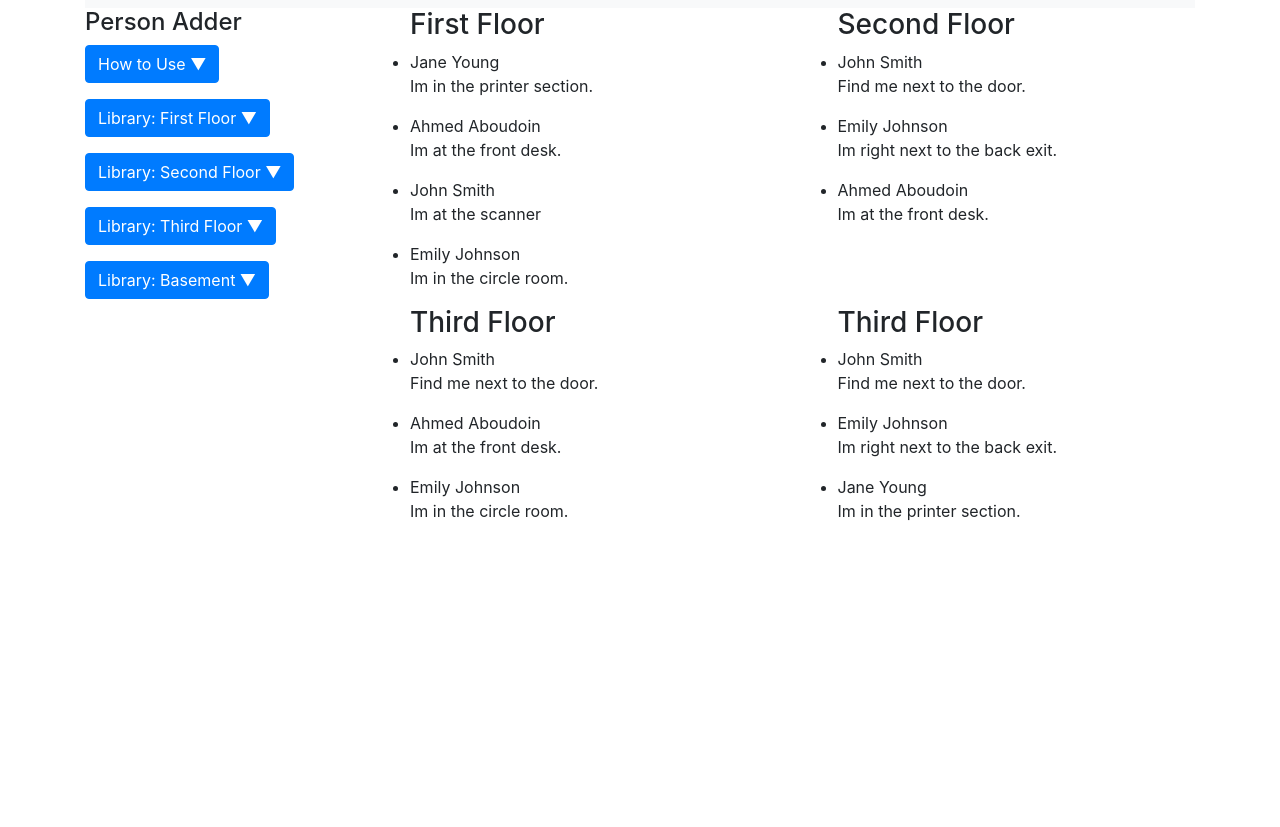
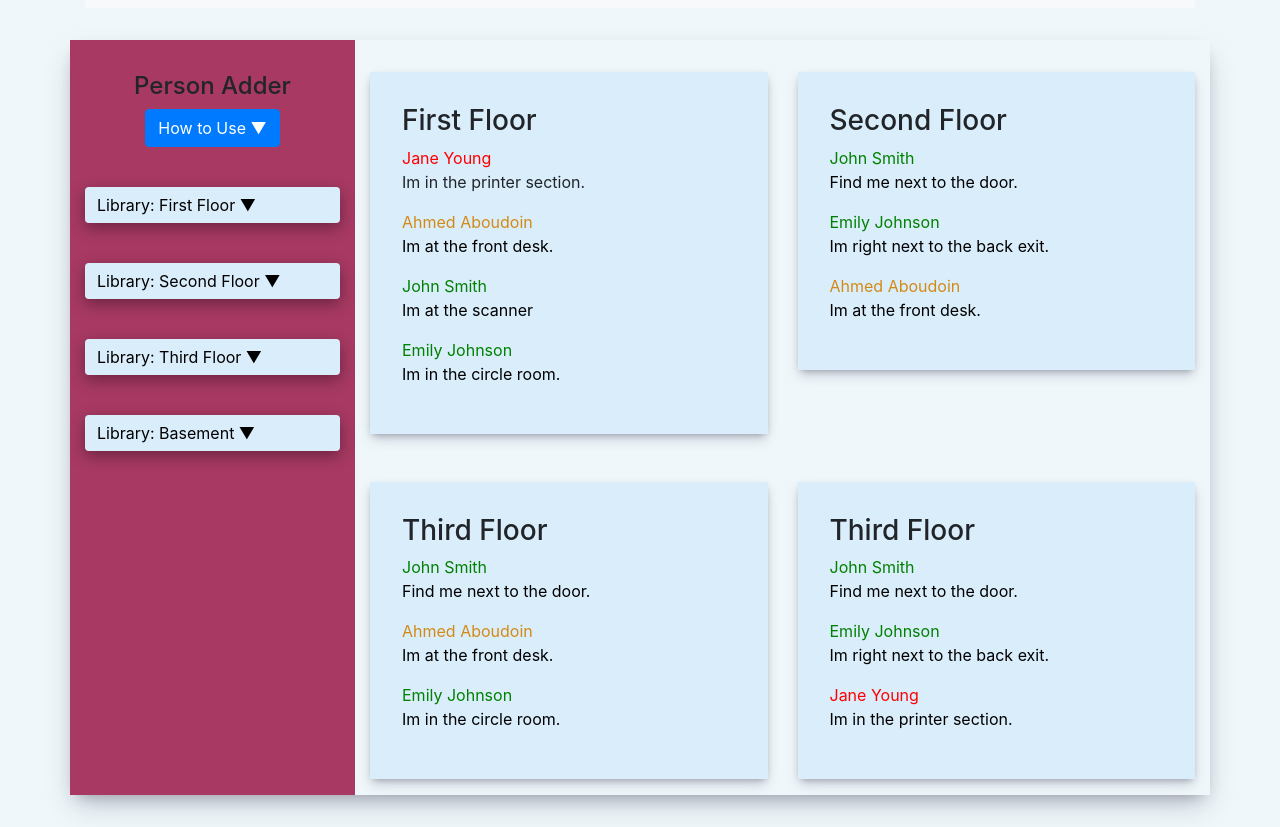
Before and after one commit to a-gusenkov/CISC3650_GP, a plain HTML site: page library.html in a window 1280 px wide. Shown: the part 56-883 px from the top of the page. Before the commit the page ends 800 px from the top, so only its background shows below. Drawn offline with nearby package versions, Linux system fonts and the light colour scheme.

Commit message:
Update css for new pages.
Include colors from swatch

```diff
--- a/styles3650.css
+++ b/styles3650.css
@@ -1,10 +1,15 @@
-.main-content {
+body{
+    background-color: #f0f7fa !important;
+}
+.main-content{
+
     padding-top: 10em;
+
 }
-.center-content {
+.center-content{
     text-align: center;
 }
-.start {
+.start{
   margin: 0;
   position: absolute;
   left: 50%;
@@ -14,7 +19,10 @@
   padding-left: 3em !important;
   padding-right: 3em !important;
 }
-.second-page {
+.main-cards{
+    margin:2em;
+}
+.second-page{
     margin-top: 5em;
 }
 
@@ -54,6 +62,68 @@
     text-align: center;
     z-index: 1;
   }
+nav{
+    margin-bottom: 2em;
+}
+
+.third-page{
+    width: 100%;
+
+
+
+}
+.longRow{
+    margin-bottom: 2em;
+    box-shadow: rgba(50, 50, 93, 0.25) 0px 13px 27px -5px, rgba(0, 0, 0, 0.3) 0px 8px 16px -8px;
+}
+.sidebar{
+    text-align: center;
+    padding-top: 2em;
+    background-color: #a73962;
+
+}
+.collapseArea{
+    margin-top: 1.5em;
+    width: 100%;
+    text-align: left !important;
+    color: black !important;
+    background-color: #daedfb !important;
+    box-shadow: rgba(0, 0, 0, 0.35) 0px 5px 15px;
+    border:0 !important;
+}
+.collapseArea:hover{
+    background-color: #ff7f51 !important;
+    color:white !important;
+}
+
+.locLists{
+
+
+}
+.colorList{
+    margin-top: 2em;
+    box-shadow: rgba(50, 50, 93, 0.25) 0px 6px 12px -2px, rgba(0, 0, 0, 0.3) 0px 3px 7px -3px;
+    list-style-type:none;
+    padding: 2em;
+    background-color: #daedfb;
+}
+.back-buttn{
+    align-content: flex-start;
+    text-align: left;
+}
+
+.green{
+    color: green;
+  }
+.yellow{
+      color: rgb(211, 138, 21);
+}
+.red{
+      color: red;
+}
+.black{
+      color:black;
+}
 /*
 .online {
   width: 100%;
```
Lines whose indentation alone changed are shown as unchanged.
